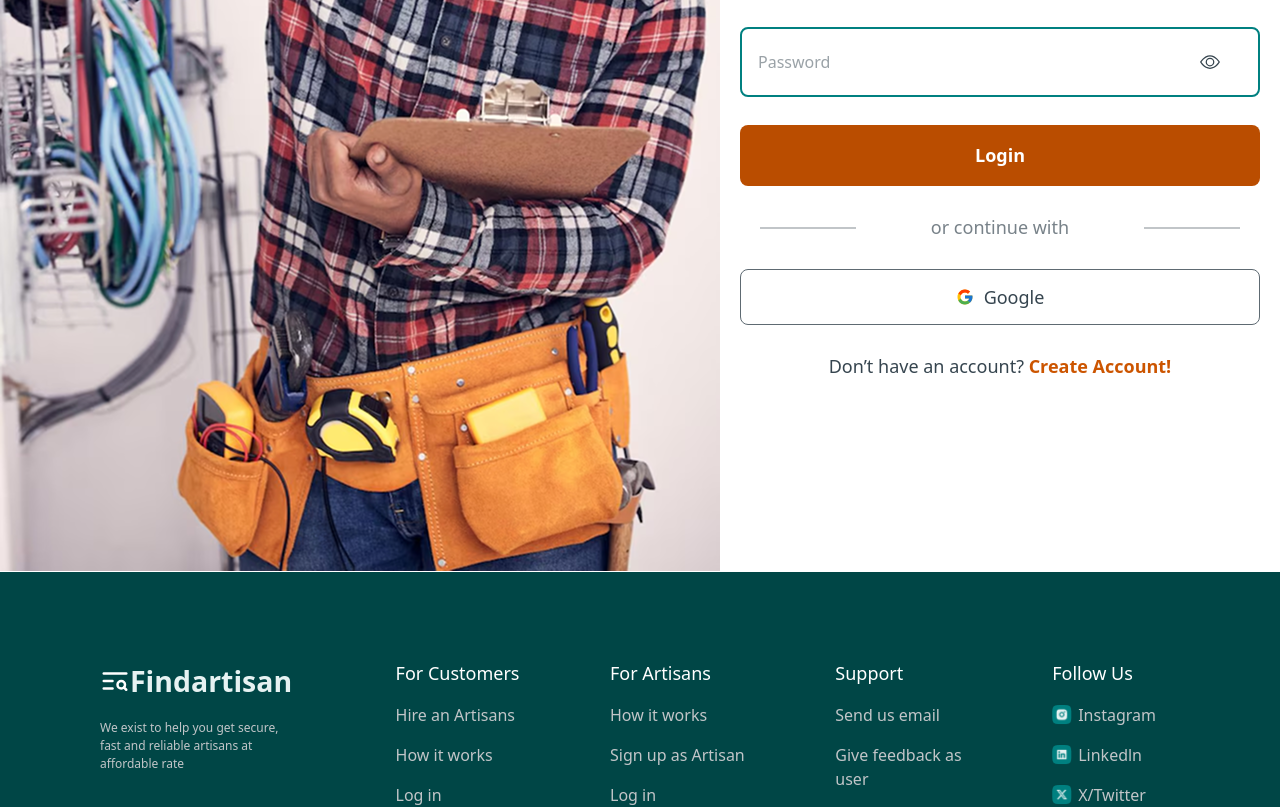
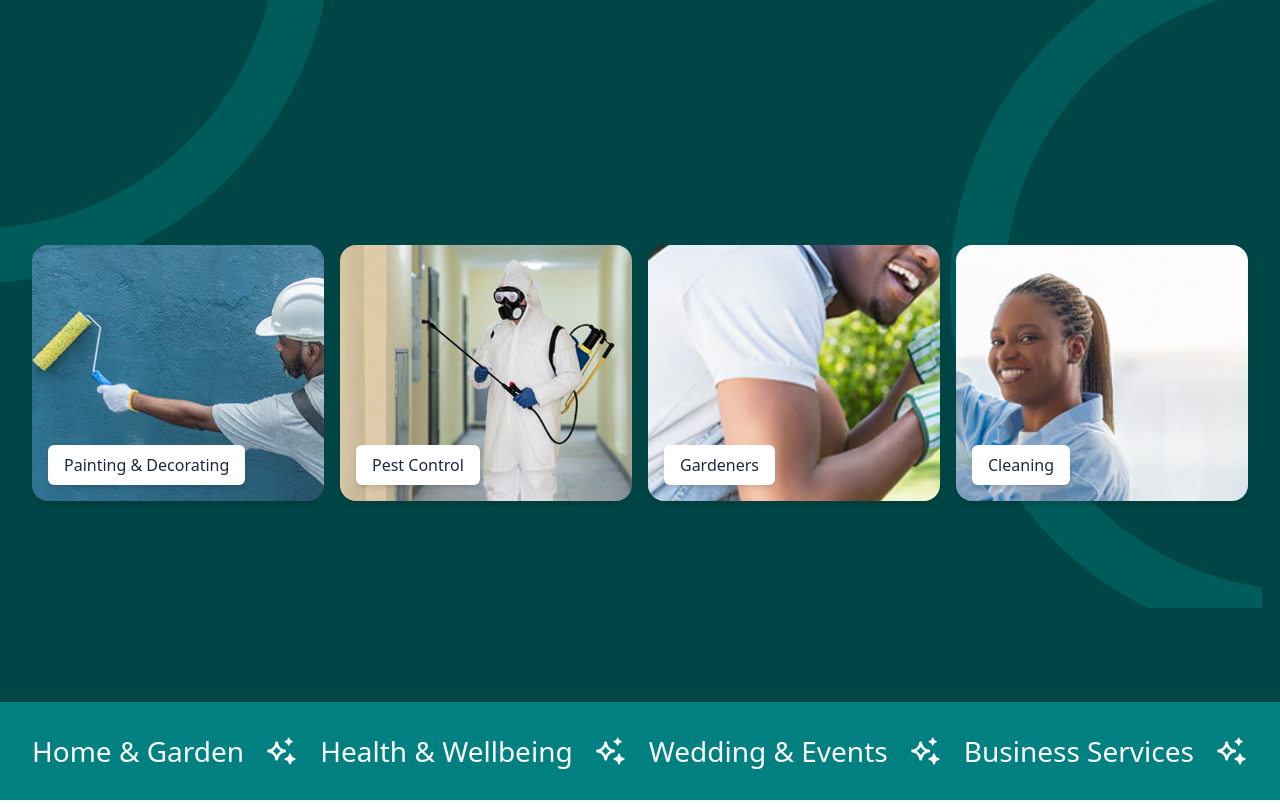
Before and after one commit to sabalearning01/FindArstisan, a React (Vite) app: page / in a window 1280 px wide. Shown: the part 600-1407 px from the top of the page. Built offline with nearby package versions, Linux system fonts and the light colour scheme; no server answers.

Commit message:
homepage with carousel

```diff
--- a/package.json
+++ b/package.json
@@ -18,7 +18,9 @@
     "react-dom": "^19.0.0",
     "react-icons": "^5.5.0",
     "react-router-dom": "^7.5.0",
+    "react-slick": "^0.30.3",
     "react-toastify": "^11.0.5",
+    "slick-carousel": "^1.8.1",
     "tailwindcss": "^4.1.3",
     "yup": "^1.6.1"
   },
--- a/src/App.jsx
+++ b/src/App.jsx
@@ -68,13 +68,13 @@ import "./App.css";
 import Login from "./Pages/Auth/Login";
 import Homepage from "./Pages/Homepage";
 import Carousel  from "./Components/Carousel";
-import AlteHome from "./Components/AlteHome";
+// import AlteHome from "./Components/AlteHome";
 
 function App() {
   return (
     <div>
-      <Login />
-      {/* <Homepage/> */}
+      {/* <Login /> */}
+      <Homepage/>
       {/* <Carousel/> */}
       {/* <AlteHome/> */}
     </div>
--- a/src/Components/AlteHome.jsx
+++ /dev/null
@@ -1,162 +0,0 @@
-import React, {useState} from 'react'
-import Header from './Header'
-import { CiSearch, CiLocationOn } from "react-icons/ci";
-import Ellipse1 from "../assets/Ellipse1.png";
-import Rounded from "../assets/Rounded.png";
-import Carousel from './Carousel';
-
-
-const AlteHome = () => {
-
-     const [name, setName] = useState("");
-      const [location, setLocation] = useState("");
-      const [results, setResults] = useState([]);
-      const [isLoading, setIsLoading] = useState(false);
-      const [error, setError] = useState(null);
-
-      const handleSubmit = async (e) => {
-        e.preventDefault();
-        if (!name.trim() || !location.trim()) {
-          return;
-        }
-
-        setIsLoading(true);
-        setError(null);
-
-        try {
-          const response = await fetch(
-            `Api_endpoint?name=${encodeURIComponent(
-              name
-            )}&location=${encodeURIComponent(location)}`
-          );
-          if (!response.ok) {
-            throw new Error("Failed to fetch results");
-          }
-          const data = await response.json();
-          setResults(data.results || []);
-        } catch (error) {
-          setError(error.message);
-        } finally {
-          setIsLoading(false);
-        }
-      };
-
-      const handleNameChange = (e) => setName(e.target.value);
-      const handleLocationChange = (e) => setLocation(e.target.value);
-  return (
-    <div>
-        <Header/>
-      <div className='bg-[#004646] w-[100%] h-[1090px] lg:h-[1210px]'>
-
-      <h2 className="font-[DM Sans] font-bold lg:font-semibold pt-[61px] lg:pt-[91px] text-[32px]  lg:text-[62px] text-white text-center mx-[20px] lg:mx-[273px]">
-          Hire <span className="text-[#E8B18A]">verified</span> &{" "}
-          <span className="text-[#E8B18A]">Artisans</span> trusted with reviews.
-        </h2>
-
-         <div className="w-[90%] relative z-10 h-[200px] lg:w-[790px] lg:h-[88px] rounded-lg mt-[64px] m-auto bg-[#FDFDFD]">
-                  {/* Mobile Screen */}
-                  <form onSubmit={handleSubmit}>
-                    <div className="lg:hidden pt-[16px] ml-[16px]">
-                      <CiSearch className="absolute left-6 top-[28px]" />
-                      <input
-                        type="text"
-                        placeholder="Search by name"
-                        value={name}
-                        onChange={handleNameChange}
-                        className="w-[90%] text-[16px] p-2 pl-6.5 font-normal font-[DM Sans]"
-                      />
-                      <div className="pt-[16px]">
-                        <CiLocationOn className="absolute left-6 top-[85px]" />
-                        <input
-                          type="text"
-                          placeholder="Location"
-                          value={location}
-                          onChange={handleLocationChange}
-                          className="w-[90%] text-[16px] p-2 pl-6.5 font-normal font-[DM Sans]"
-                        />
-                      </div>
-                      <div>
-                        <button
-                          type="submit"
-                          className="w-[90%] mt-[16px] cursor-pointer bg-[#CC5500] rounded-lg text-white px-[32px] py-[14px]"
-                        >
-                          Search
-                        </button>
-                      </div>
-                    </div>
-                  </form>
-
-                  {/* Big Screen */}
-                  <form onSubmit={handleSubmit}>
-                    <div className="hidden lg:flex justify-between items-center rounded-lg py-[16px] pl-[23px] pr-[12px]">
-                      <div className="flex justify-center items-center relative">
-                        <CiSearch className="absolute left-3" />
-                        <input
-                          type="text"
-                          placeholder="Search by name"
-                          value={name}
-                          onChange={handleNameChange}
-                          className="w-[375px] h-[56px] text-[#5E6A72] text-[16px] p-2 pl-8 font-normal font-[DM Sans]"
-                        />
-                      </div>
-                      <div className="flex justify-center items-center relative">
-                        <CiLocationOn className="absolute left-[14px]" />
-                        <input
-                          type="text"
-                          placeholder="Location"
-                          value={location}
-                          onChange={handleLocationChange}
-                          className="w-[236px] h-[56px] text-[#5E6A72] text-[16px] p-2 pl-8 font-normal font-[DM Sans]"
-                        />
-                      </div>
-                      <button
-                        type="submit"
-                        className="cursor-pointer h-[56px] w-[111px] bg-[#CC5500] rounded-lg text-white px-[32px] py-[14px]"
-                      >
-                        Search
-                      </button>
-                    </div>
-                  </form>
-                </div>
-
-
-
-                   {error && <div className="mt-4 text-red-500 text-center">{error}</div>}
-
-                   {isLoading ? (
-                     <div className="mt-4 text-white text-center">Loading...</div>
-                   ) : (
-                     results.length > 0 && (
-                       <div className="mt-8 text-white px-4">
-                         <h3 className="text-xl font-semibold mb-4">Search Results:</h3>
-                         <ul className="space-y-2">
-                           {results.map((item, index) => (
-                             <li key={index} className="bg-[#008080] p-3 rounded">
-                               {item.name} - {item.location}
-                             </li>
-                           ))}
-                         </ul>
-                       </div>
-                     )
-                   )}
-
-                   {/* <img
-                     className="hidden  lg:block relative bottom-[330px] "
-                     src={Ellipse1}
-                     alt=""
-                   /> */}
-
-                   <div
-                     className="hidden lg:block relative bottom-[330px] lg:w-auto lg:h-[712px] bg-no-repeat "
-                     style={{ backgroundImage: `url(${Ellipse1})` }}
-                   ></div>
-
-
-        {/* <Carousel className=""/> */}
-     </div>
-      </div>
-
-  )
-}
-
-export default AlteHome
--- a/src/Components/Carousel.jsx
+++ b/src/Components/Carousel.jsx
@@ -1,8 +1,12 @@
 import React from 'react';
+import Slider from 'react-slick';
 import clean from '../assets/clean.png';
 import paint from '../assets/paint.png';
 import pest from '../assets/pest.png';
 import gardener from '../assets/gardener.png';
+import "slick-carousel/slick/slick.css";
+import "slick-carousel/slick/slick-theme.css";
+
 
 const services = [
   {
@@ -24,13 +28,43 @@ const services = [
 ];
 
 const Carousel = () => {
+  const settings = {
+    // dots: true,
+    // infinite: true,
+    arrows: false,  // Add this line
+    speed: 500,
+    slidesToShow: 4,
+    slidesToScroll: 1,
+    autoplay: true,
+    autoplaySpeed: 3000,
+    responsive: [
+      {
+        breakpoint: 1024, // below 1024px
+        settings: {
+          slidesToShow: 3,
+        },
+      },
+      {
+        breakpoint: 768, // below 768px
+        settings: {
+          slidesToShow: 2,
+        },
+      },
+      {
+        breakpoint: 480, // below 480px
+        settings: {
+          slidesToShow: 1,
+        },
+      },
+    ],
+  };
+
   return (
-    <div className="grid grid-cols-1 sm:grid-cols-2 md:grid-cols-4 gap-6 p-6">
+    <div className="px-6 relative top-[50px]  lg:top-[-1100px]">
+      <Slider {...settings}>
         {services.map((service, index) => (
-        <div
-          key={index}
-          className="relative overflow-hidden rounded-2xl shadow-lg group"
-        >
+          <div key={index} className="px-2">
+            <div className="relative overflow-hidden rounded-2xl shadow-lg group">
               <img
                 src={service.image}
                 alt={service.name}
@@ -40,7 +74,9 @@ const Carousel = () => {
                 {service.name}
               </div>
             </div>
+          </div>
         ))}
+      </Slider>
     </div>
   );
 };
--- a/src/Pages/Homepage.jsx
+++ b/src/Pages/Homepage.jsx
@@ -4,6 +4,7 @@ import { CiSearch, CiLocationOn } from "react-icons/ci";
 import Ellipse1 from "../assets/Ellipse1.png";
 import Rounded from "../assets/Rounded.png";
 import Carousel from "../Components/Carousel";
+import sparklingline from "../assets/sparklingline.png";
 
 const Homepage = () => {
   const [name, setName] = useState("");
@@ -136,24 +137,35 @@ const Homepage = () => {
           )
         )}
 
-        {/* <img
-          className="hidden w-auto h-[530px] left-0.5  lg:block relative bottom-[350px] "
-          src={Ellipse1}
-          alt=""
-        /> */}
-
         <div
           className="hidden lg:block relative bottom-[350px] lg:w-auto lg:h-[712px] bg-no-repeat "
           style={{ backgroundImage: `url(${Ellipse1})` }}
         ></div>
 
-        {/* <div
+        <div
           className="hidden lg:block relative bottom-[700px] left-[950px] lg:w-[312px] lg:h-[712px] bg-no-repeat"
-          style={{ backgroundImage: `url(${Rounded})`}}
-        >
-        </div> */}
+          style={{ backgroundImage: `url(${Rounded})` }}
+        ></div>
 
         <Carousel className=" " />
+      </div>
+      <div className="flex justify-between items-center bg-[#008080] w-[100%] h-[98px] px-[32px] py-[32px] ">
+        <h3 className="font-[DM Sans] font-medium text-[28px] text-[#FDFDFD]">
+          Home & Garden
+        </h3>
+        <img src={sparklingline} alt="star-link" />
+        <h3 className="font-[DM Sans] font-medium text-[28px] text-[#FDFDFD]">
+          Health & Wellbeing
+        </h3>
+        <img src={sparklingline} alt="star-link" />
+        <h3 className="font-[DM Sans] font-medium text-[28px] text-[#FDFDFD]">
+          Wedding & Events
+        </h3>
+        <img src={sparklingline} alt="star-link" />
+        <h3 className="font-[DM Sans] font-medium text-[28px] text-[#FDFDFD]">
+          Business Services{" "}
+        </h3>
+        <img src={sparklingline} alt="star-link" />
       </div>
     </div>
   );
```
Also changed, not shown: src/assets/sparklingline.png (added), 1 other file (tests, documents, lock files or other folders). Lines whose indentation alone changed are shown as unchanged.
